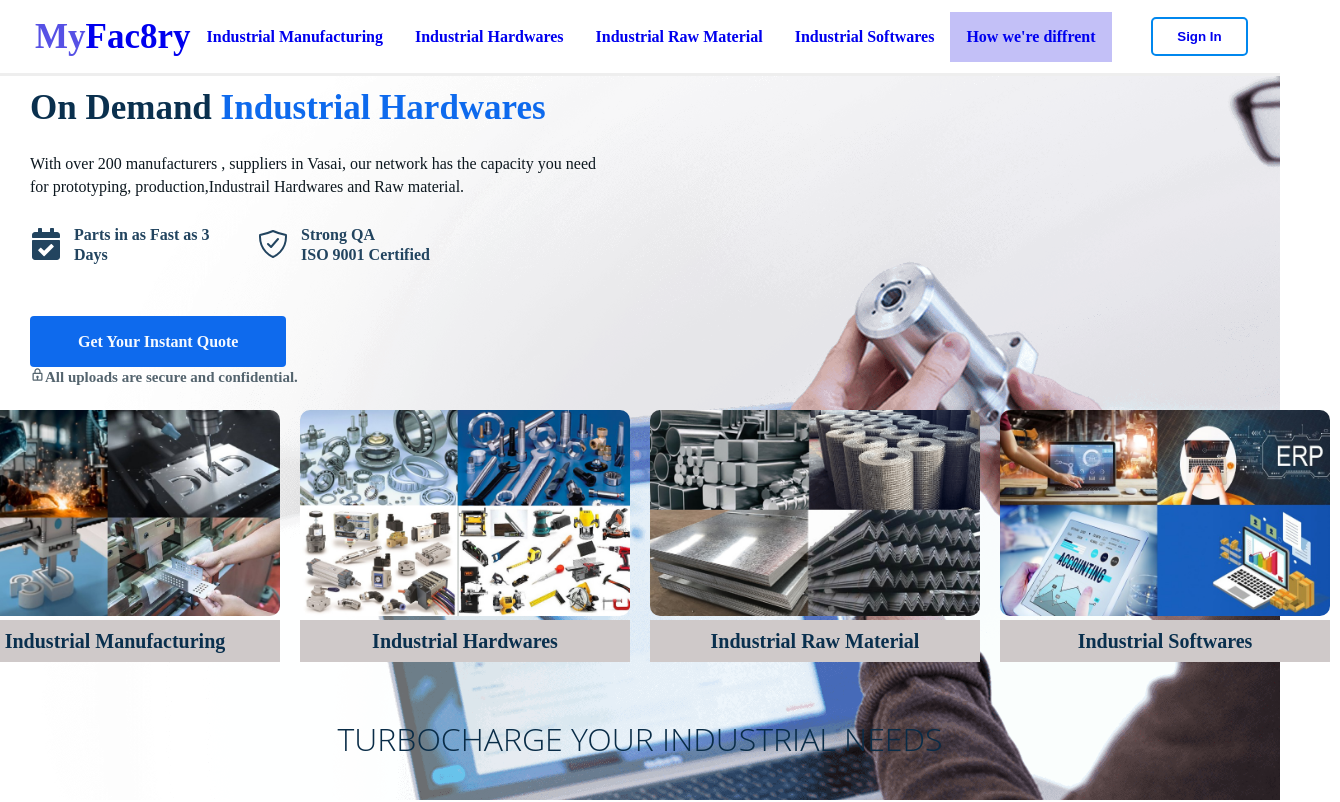
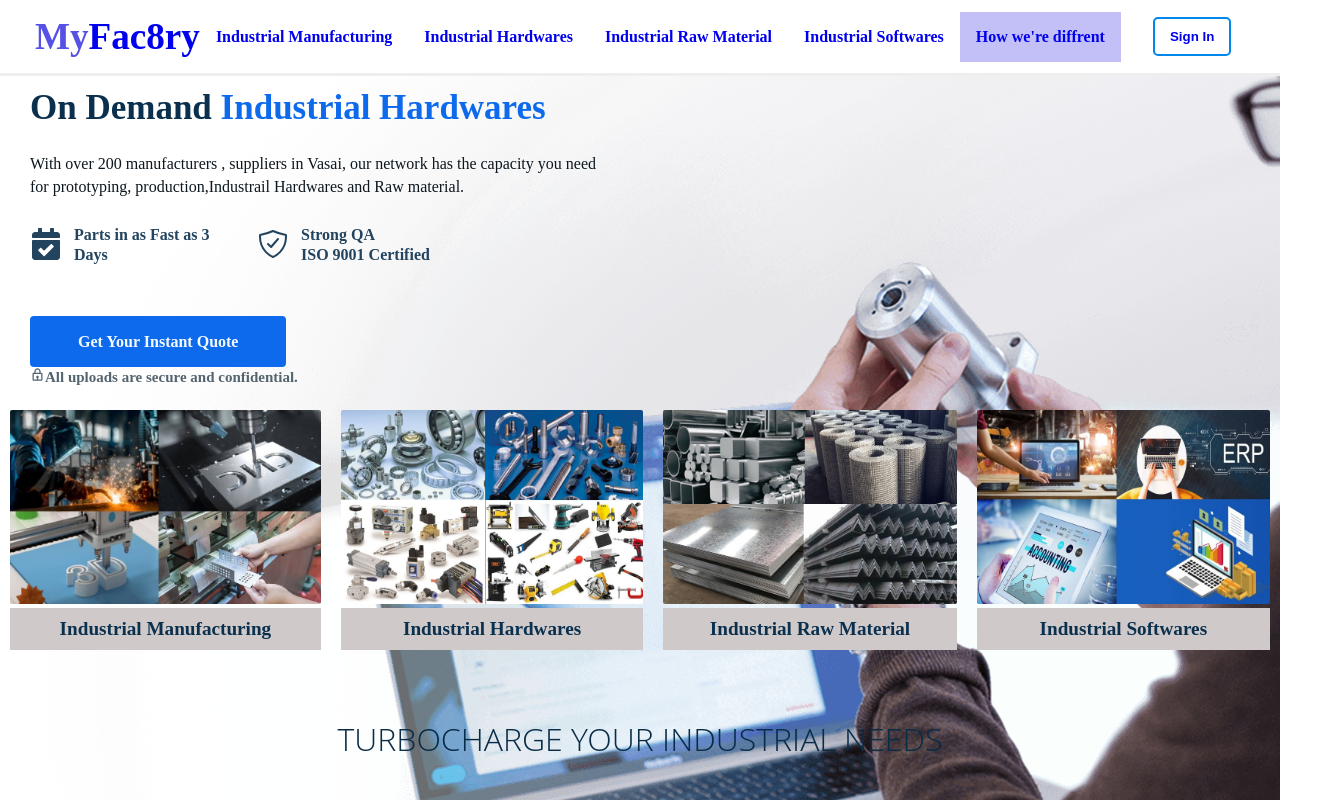
Before and after one commit to RstTiwari/myfac8ryfrontend, a React (Create React App) app: page / in a window 1280 px wide. Shown: the top 802 px of the page, 1340 px wide, since content can reach past the window. Built offline with nearby package versions, Linux system fonts and the light colour scheme.

Commit message:
css change

```diff
--- a/src/component/Header/Header.css
+++ b/src/component/Header/Header.css
@@ -19,7 +19,7 @@
 }
 
 .navbar .container__logo{
-    font-size: 35px;
+    font-size: 2.9vw;
     flex: 5%;
     margin-left: 35px;
 }
@@ -44,6 +44,7 @@
 .how__we__diffrent{
     background-color: #c3c0f7;
     color: black;
+    margin-right: 20px;
 }
 .navbar .signin__button {
     display: flex;
@@ -51,7 +52,7 @@
     align-items: center;
 }
 .signin__button button {
-    padding:10px 24px;
+    padding:10px 15px;
      border: 2px solid #0087ee;
     border-radius: 5px;
     -webkit-transition: opacity .2s,color .2s,border-color .2s,background-color .2s;
@@ -83,7 +84,7 @@
     font-size: 1.5rem;
 }
 
-@media screen and (max-width:940px) {
+@media screen and (max-width:1040px) {
     .hamburger {
         display: block;
         margin-right: 20px;
--- a/src/component/IndustrialCards/IndustrialCard.css
+++ b/src/component/IndustrialCards/IndustrialCard.css
@@ -45,19 +45,18 @@
     padding: 10px 0px 10px 0px;
 }
  .row .industrial__card__desktop .card__header__icon{
-    width: 210px;
+    width:auto;
     height: 200px;
     border-radius: 10px;
 }
 .industrial__other_services{
+    position: relative;
     margin-top: 400px;
 }
-.other_services_contianer{
-    margin: 20px;
-}
+
 .other_services_row{
     display: grid;
-    grid-template-columns: auto auto  auto auto;
+    grid-template-columns: auto auto  auto auto  ;
 
 }
 .other_services_row .card__header{
@@ -66,12 +65,12 @@
 }
 
 .other_services_row .card__header__icon{
-    width: 330px;
-    border-radius: 10px;
+    width: 100%;
+    height: 75%;
+    border-radius: 2px;
 }
 .other_services_row .card__header__title{
     text-align: center;
-    font-size: 25px;
     font-weight: 700;
     line-height: 30px;
     color: #0a304e;
@@ -81,7 +80,7 @@
 
 }
 .other_services_row .card__header__title{
-    font-size: 20px;
+    font-size: 1.5vw;
     font-weight: 700;
     line-height: 22px;
     color: #0a304e;
@@ -137,6 +136,15 @@
 .industrial__other_services{
     margin-top: 450px;
 }
+.other_services_row .card__header__title{
+    font-size: 5vw;
+    font-weight: 700;
+    line-height: 22px;
+    color: #0a304e;
+    text-align: center;
+    margin-bottom: 7px;
+
+}
 .other_services_contianer{
     margin: 20px;
 }
```
